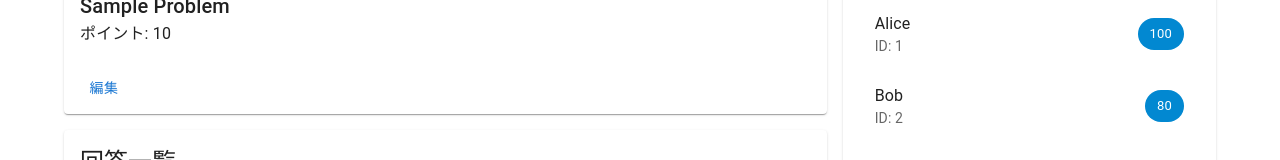
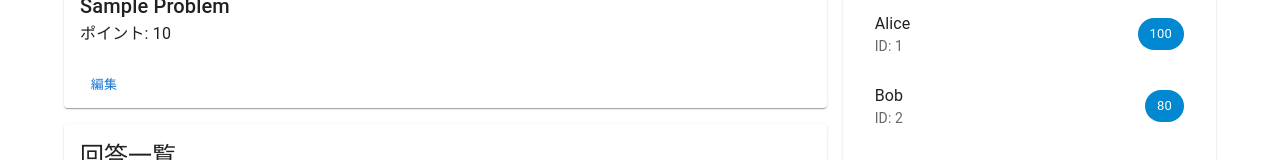
Before and after one commit to hal-shu-sato/quiz-web-system, a Next.js app: page /admin/1 in a window 1280 px wide. Shown: the part 303-463 px from the top of the page. Built offline with nearby package versions, Linux system fonts and the light colour scheme; what @mui/material-nextjs would draw is missing.

Commit message:
Make the edit button size small in ProblemCard component for better UI consistency

```diff
--- a/src/app/admin/[id]/_components/ProblemCard.tsx
+++ b/src/app/admin/[id]/_components/ProblemCard.tsx
@@ -22,7 +22,7 @@ export default function ProblemCard({
         <Typography variant="body1">ポイント: {point}</Typography>
       </CardContent>
       <CardActions>
-        <Button>編集</Button>
+        <Button size="small">編集</Button>
       </CardActions>
     </Card>
   );
```
